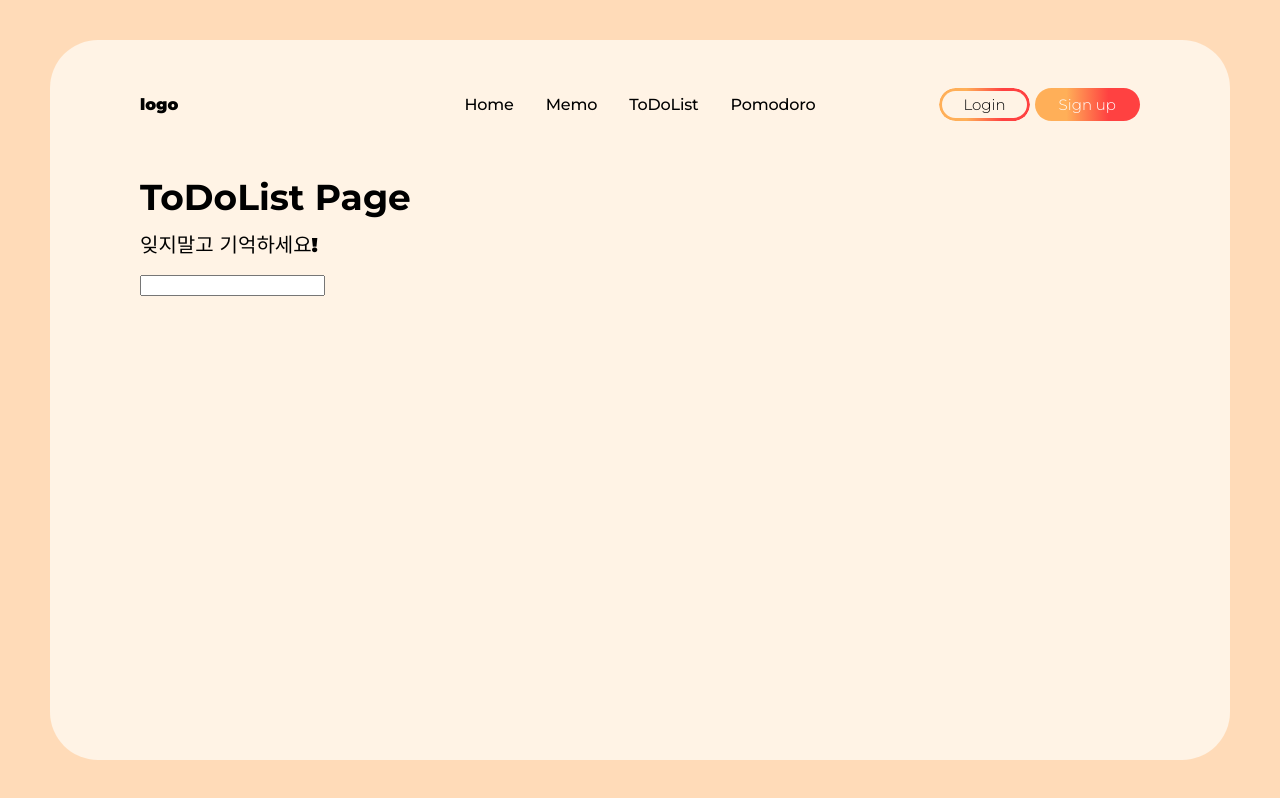
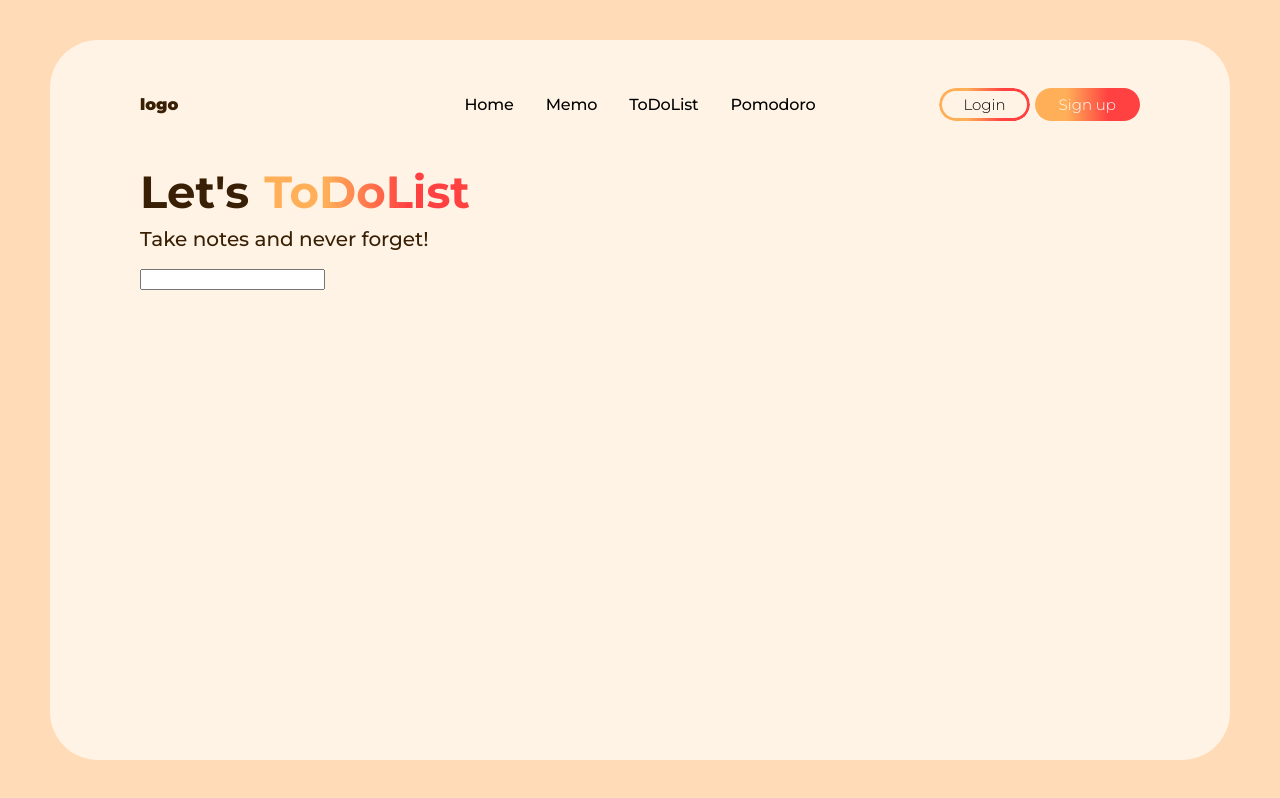
Before and after one commit to sooozi/study-app_ver.01, a React (Create React App) app: page /ToDoList in a window 1280 px wide. Built offline with nearby package versions, Linux system fonts and the light colour scheme.

Commit message:
231212_스터디앱_타이틀

```diff
--- a/src/components/Title.js
+++ b/src/components/Title.js
@@ -1,27 +1,38 @@
 import styled from "styled-components";
 
 const txtSize = {
-    large: '36px',
+    titLarge: '45px',
+    large: '40px',
     medium: '20px',
     default: '16px',
     small: '12px',
   }
 
-const TitTxt = styled.h1`
+const TitTxt = styled.h3`
+  display: inline-block;
   font-weight: 700;
-  font-size: ${txtSize.large};
-  margin-bottom: 8px;
+  font-size: ${txtSize.titLarge};
+  margin-bottom: 15px;
 `;
 
-const SubTitTxt = styled.h2`
-  font-weight: 400;
+const GradaTitTxt = styled(TitTxt) `
+  background-image: linear-gradient(to right, rgb(255, 175, 88) 30%, rgb(255, 65, 65) 70%);
+  -webkit-background-clip: text;
+  -webkit-text-fill-color: rgba(0, 0, 0, 0);
+  margin-left: 15px;
+`;
+
+const SubTitTxt = styled.span`
+  display: block;
+  font-weight: 500;
   font-size: ${txtSize.medium};
 `;
 
-const Title = function({ titleText, subTitleText }){
+const Title = function({ titleText, gradTitleText, subTitleText }){
   return(
-    <div style={{margin: '10px 0 20px 0',}}>
+    <div style={{margin: '0 0 20px 0',}}>
       <TitTxt>{titleText}</TitTxt>
+      <GradaTitTxt>{gradTitleText}</GradaTitTxt>
       <SubTitTxt>{subTitleText}</SubTitTxt>
     </div>
   )
--- a/src/pages/ToDoList.js
+++ b/src/pages/ToDoList.js
@@ -4,8 +4,7 @@ import { Title } from '../components/Title';
 function ToDoList() {
     return (
       <>
-        <Title titleText="ToDoList Page" />
-        <Title subTitleText="잊지말고 기억하세요!" />
+        <Title titleText="Let's" gradTitleText="ToDoList"  subTitleText="Take notes and never forget!" />
         <input></input>
       </>
     );
--- a/src/style/GlobalStyle.js
+++ b/src/style/GlobalStyle.js
@@ -6,6 +6,7 @@ const GlobalStyle = createGlobalStyle`
 
   body {
     font-family: "Montserrat";
+    color: rgb(57, 32, 5);
   }
 
   #root {
```
